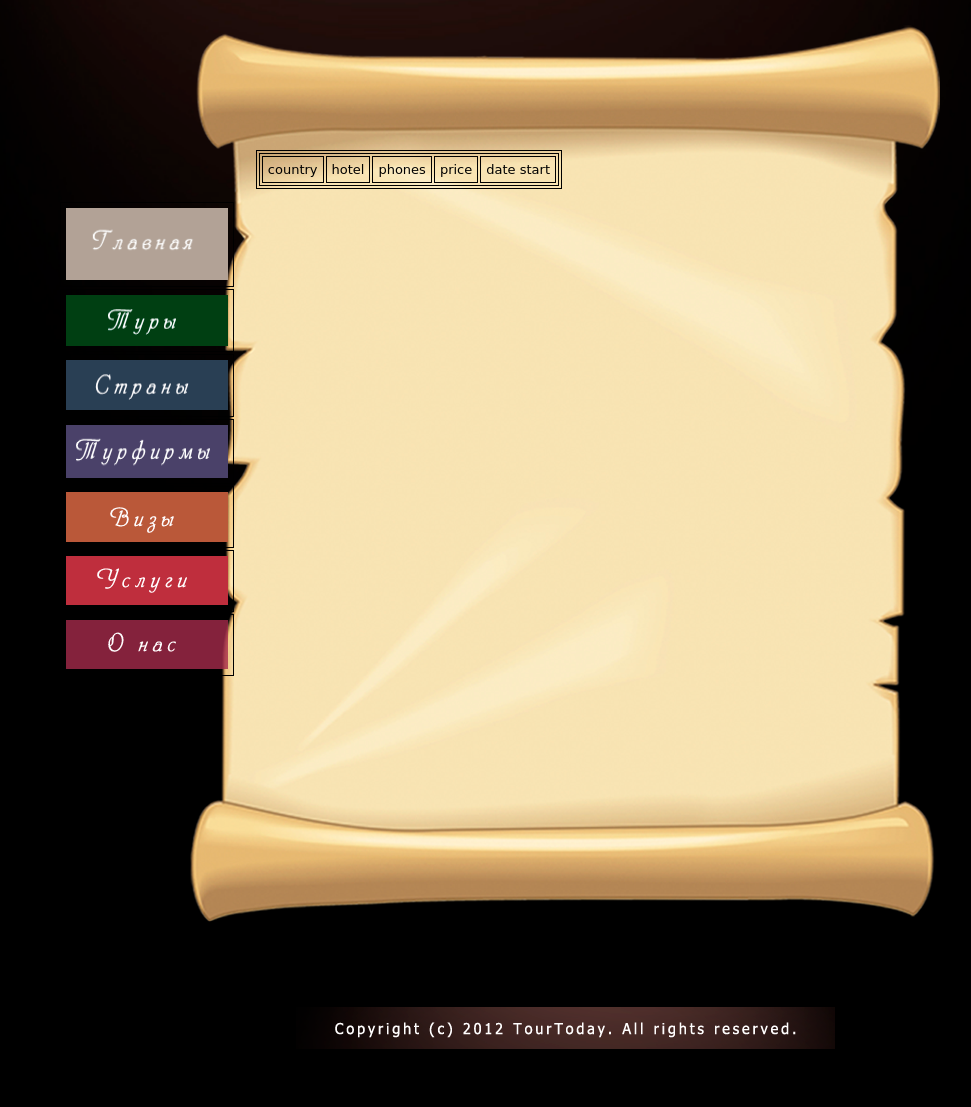
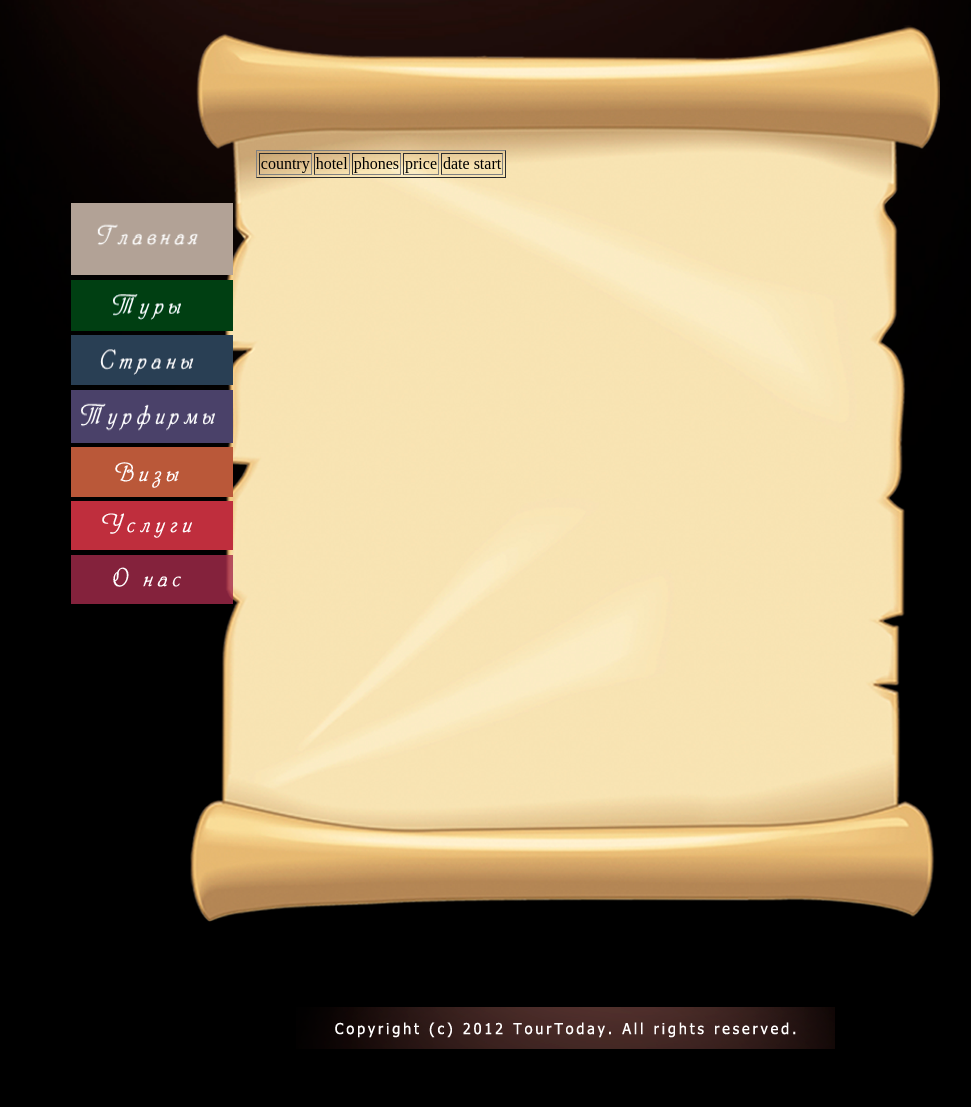
Before and after one commit to alnasfire/tourtodayparser, a PHP site: page /index.php in a window 1280 px wide. Shown: the part 108-1215 px from the top of the page, without its empty margins (75-1046 px from the left). Run offline with PHP 8.4, Linux system fonts and the light colour scheme; data that the repository does not hold is empty.

Commit message:
borders bug fix

```diff
--- a/index.php
+++ b/index.php
@@ -42,7 +42,7 @@
                     </table>
                 </div>
                 <div class="tourtable">
-                    <table class="tours">
+                    <table border="1">
                         <?php
                         include "config.php";
                         $tr = mysql_query("select * from tours;");
--- a/style.css
+++ b/style.css
@@ -7,7 +7,6 @@ root {
     width: 20%;
     float: left;
     padding-left: 50px;
-    /*background-color: blue;*/
 }
 
 .menu{
@@ -22,7 +21,6 @@ root {
     background-image: url('/tourtoday/images/osnova3.png');
     background-repeat: no-repeat;
     background-position: center;
-    /*background-color: yellow;*/
     float: left;
 }
 
@@ -33,14 +31,12 @@ root {
     background-image: url('/tourtoday/images/podval.png');
     background-repeat: no-repeat;
     background-position: center;
-    /*background-color: red;*/
 }
 
 .search{
     height: 30%;
     width: 100%;
     float: left;
-    /*background-color: green;*/
 }
 
 .tourtable{
@@ -50,11 +46,6 @@ root {
     width: 600px;
     margin-top: 150px;
     margin-left: 20px;
-}
-
-.tours{
-    border: 4px double black;
-    font: small cursive;
 }
 
 .body{
@@ -71,10 +62,4 @@ root {
     background-image: url('/tourtoday/images/logo.png');
     background-repeat: no-repeat;
     background-position: 7% 80%;
-    /*background-color: red;*/
 }
-
-TD, TH {
-    padding: 5px; /* Поля вокруг текста */
-    border: 1px solid black; /* Рамка вокруг ячеек */
-}
```
